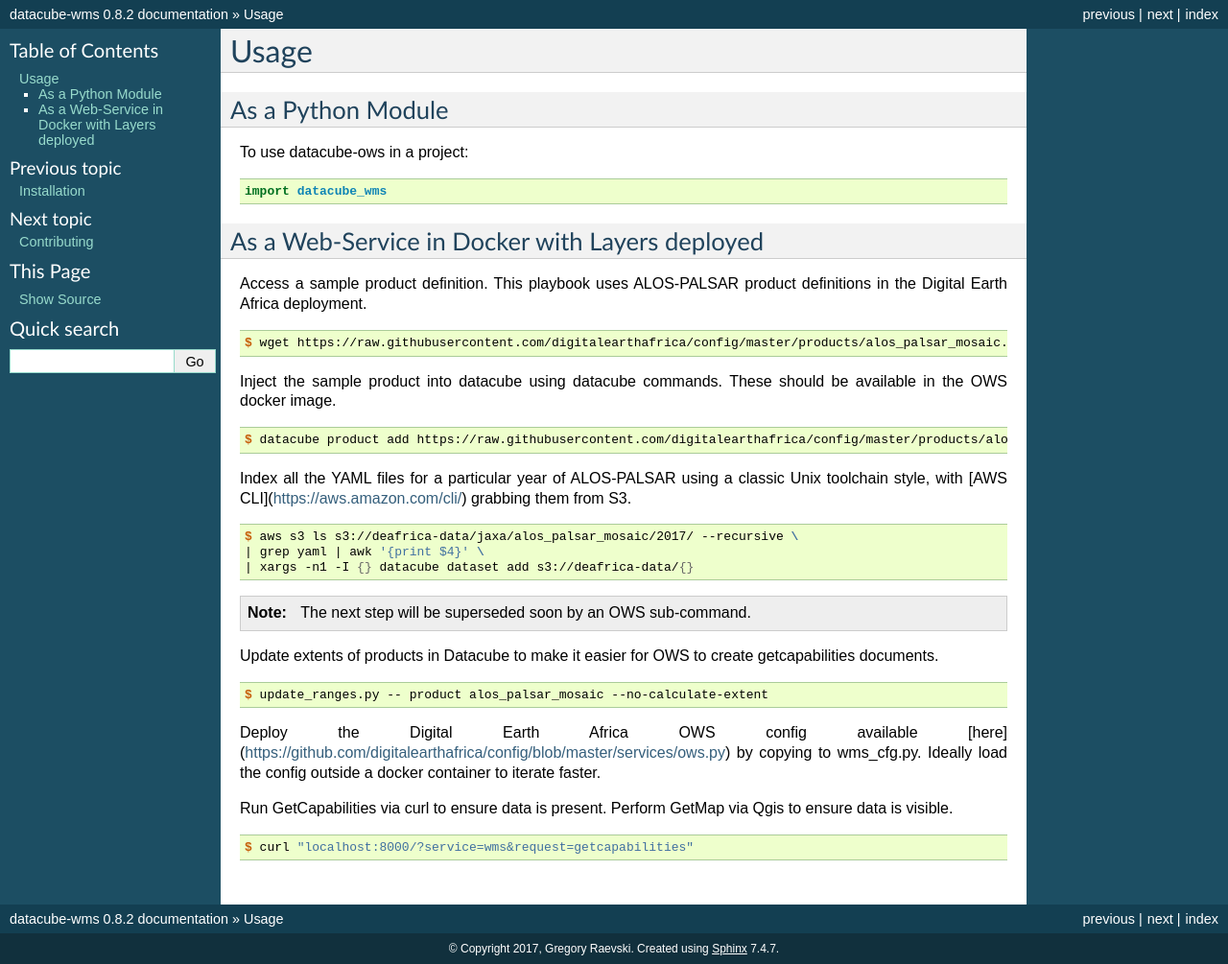
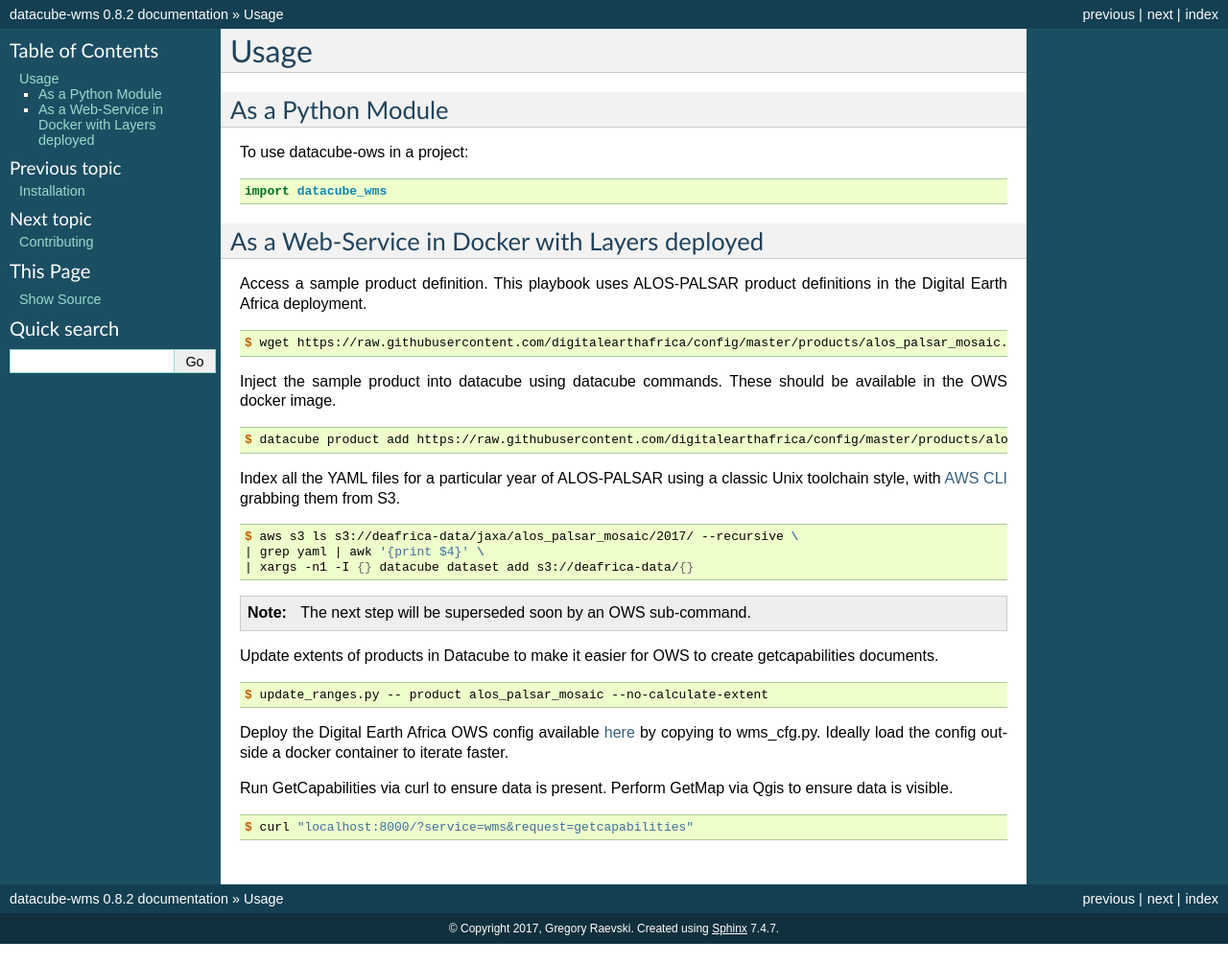
Before and after one commit to opendatacube/datacube-ows, a Sphinx documentation site: the page built from docs/usage.rst, in a window 1280 px wide. Shown: the whole page at 96% size. Built offline with Sphinx 7.4.7, drawn with Linux system fonts in a browser that asks for light colours; after the commit the page ends 984 px from its top, so only the background shows below that.

Commit message:
#166 Fix links, this is not markdown
Signed-off-by: Tisham Dhar <whatnickd@gmail.com>

```diff
--- a/docs/usage.rst
+++ b/docs/usage.rst
@@ -28,7 +28,7 @@ These should be available in the OWS docker image.
 
 Index all the YAML files for a particular year of ALOS-PALSAR
 using a classic Unix toolchain style,
-with [AWS CLI](https://aws.amazon.com/cli/) grabbing them from S3.
+with `AWS CLI <https://aws.amazon.com/cli/>`_ grabbing them from S3.
 
 .. code-block:: console
 
@@ -44,7 +44,7 @@ Update extents of products in Datacube to make it easier for OWS to create getca
 
     $ update_ranges.py -- product alos_palsar_mosaic --no-calculate-extent
 
-Deploy the Digital Earth Africa OWS config available [here](https://github.com/digitalearthafrica/config/blob/master/services/ows.py)
+Deploy the Digital Earth Africa OWS config available `here <https://github.com/digitalearthafrica/config/blob/master/services/ows.py>`_
 by copying to wms_cfg.py. Ideally load the config outside
 a docker container to iterate faster.
 
```
